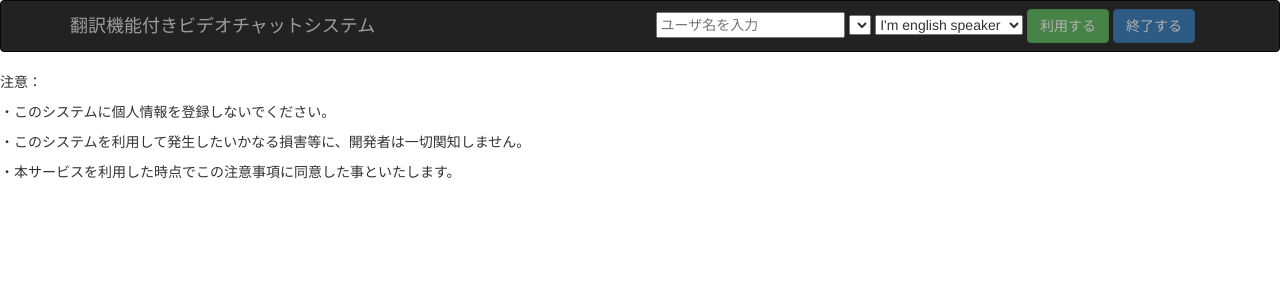
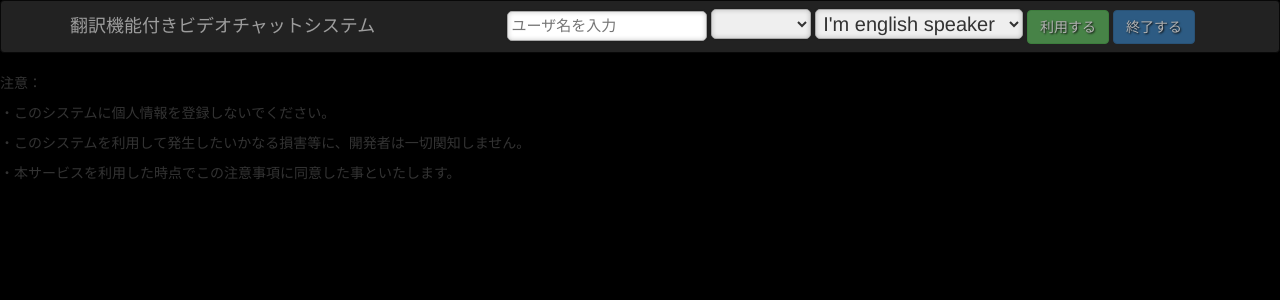
Before and after one commit to yusuke84/Mashupaward2013, a PHP site: page / in a window 1280 px wide. Shown: the top 300 px of the page. Run offline with PHP 8.4, Linux system fonts and the light colour scheme; lists and menus that the app fills with data are empty; some libraries are stand-ins or nearby versions.

Commit message:
デザイン変更

```diff
--- a/css/style.css
+++ b/css/style.css
@@ -1,29 +1,155 @@
 html {
     width: 100%;
     height: 100%;
+    margin: 0;
+    padding: 0;
 }
 body {
     width: 100%;
     height: 100%;
+    margin: 0;
+    padding: 0;
+    background: #000000;
 }
-section.View {
+
+#wrap {
     width: 100%;
-    height: 100%;
+    position: relative;
+    min-height: 100%;
 }
+
+.headerContena {
+    position: absolute;
+    left: 0;
+    top: 0;
+    width: 100%;
+    height: 100px;
+    z-index: 4;
+}
+
+.footerContena {
+    position: absolute;
+    bottom: 0;
+    width: 100%;
+    text-align: center;
+    z-index: 4;
+}
+
+#titleContent {
+    position: absolute;
+    left: 0;
+    top: 0;
+    margin-top: 10px;
+    width: 100%;
+    font-size: 40px;
+    text-align: center;
+    color: white;
+    text-shadow: 0 -2px #000000, 2px -2px #000000, 2px 0 #000000, 2px 2px #000000, 0 2px #000000, -2px 2px #000000, -2px 0 #000000, -2px -2px #000000;
+    font-family:'Lucida Grande', Meiryo, sans-serif;
+    letter-spacing: 6px;
+    z-index: 5;
+}
+
+input[type=text]{
+    border-radius: 5px;
+    border:#a9a9a9 1px solid;
+    box-shadow: inset 0 0 5px rgba(0, 0, 0, 0.2),0 0 2px rgba(0,0,0,0.3);
+    width:200px;
+    height:30px;
+    padding:0 3px;
+    font-size: 15px;
+}
+
+input[type=text]:focus {
+    border:solid 1px #20b2aa;
+}
+
+input[type=text], select {
+    outline: none;
+}
+
+select{
+    border-radius: 5px;
+    border:#a9a9a9 1px solid;
+    box-shadow: inset 0 0 5px rgba(0, 0, 0, 0.2),0 0 2px rgba(0,0,0,0.3);
+    height:30px;
+    padding:0 3px;
+    font-size: 20px;
+}
+
+select:focus {
+    border:solid 1px #20b2aa;
+}
+
+select {
+    outline: none;
+}
+#userlist {
+    min-width: 100px;
+}
+
+button {
+    /* 文字サイズを1.4emに指定 */
+    font-size: 1.4em;
+
+    /* 文字の太さをboldに指定 */
+    font-weight: bold;
+
+    /* 縦方向に10px、
+     * 横方向に30pxの余白を指定 */
+    padding: 10px 30px;
+
+    /* 文字色を白色に指定 */
+    color: #fff;
+
+    /* ボーダーをなくす */
+    border-style: none;
+
+    /* テキストの影の指定
+     * 影の横幅を1px
+     * 縦長を1px
+     * ぼかしを2px
+     * 色を#000（黒）に指定 */
+    text-shadow: 1px 1px 2px #000;
+
+    /* グラデーションの指定 */
+    background: -webkit-gradient(linear, left bottom, left top, from(#36d), color-stop(0.5, #248), to(#36d));
+
+    /* 角丸の指定 */
+    border-radius: 5px;
+}
+
+button:hover {
+    /* 透明度を20%に指定 */
+    opacity: 0.8;
+}
+
+.myVideContena{
+    width: 200px;
+    height: 200px;
+    position: absolute;
+    bottom: 100px;
+    right: 20px;
+    border-radius: 100px;
+    z-index: 2;
+    overflow: hidden;
+}
+
 #remoteVideo {
     width: 100%;
     height: 100%;
-    position: fixed;
+    position: absolute;
+    left: 0;
+    top: 0;
     z-index: 1;
 }
 
 #myVideo {
-    width: 200px;
-    height: 200px;
     position: absolute;
-    bottom: 0;
-    right: 5%;
-    z-index: 2;
+    width: 300px;
+    height: 300px;
+    top: -50px;
+    left: -50px;
 }
 
 #myTelop {
@@ -31,9 +157,10 @@ section.View {
     background-color:rgba(255,255,255,0.65);
     color: #000;
     font-size:200%;
-    margin: 50px;
     position: absolute;
-    bottom: 0;
+    bottom: 20px;
+    width: 100px;
+    text-align: center;
     z-index: 3;
 
 }
--- a/js/main.js
+++ b/js/main.js
@@ -9,8 +9,9 @@
 var NCMBAPIKEY = '';
 var NCMBCLIKEY = '';
 var PEERJSAPIKEY = '';
+var PEERSERVERHOST = '';
 
-var translatorURL = 'https://think-sv.net/mashup/translate/translator.php';
+var translatorURL = '';
 
 var peer;
 var myPeerId;
@@ -71,7 +72,7 @@ function getUserList(){
 function changeUI(){
 
     if(flag.status == "registered"){
-        $("#regist").text("相手を呼び出す");
+        $("#regist").text("Call");
         if($('#userlist').length == 0) $('#regist').attr('disabled', true);
         $('#exit').attr('disabled', false);
 
@@ -79,7 +80,7 @@ function changeUI(){
         $('#regist').attr('disabled', true);
 
     }else if(flag.status == "regist"){
-        $("#regist").text("利用する");
+        $("#regist").text("Start");
         $('#exit').attr('disabled', true);
     }
 
@@ -277,7 +278,12 @@ $(document).ready(function(){
 
                         client = new ClientObject();
 
-                        peer = new Peer({key: PEERJSAPIKEY,debug: true});
+                        peer = new Peer({
+                            host: PEERSERVERHOST,
+                            key: PEERJSAPIKEY,
+                            secure: false,
+                            debug: 3
+                        });
 
                         peer.on('open', function(id) {
 
```
